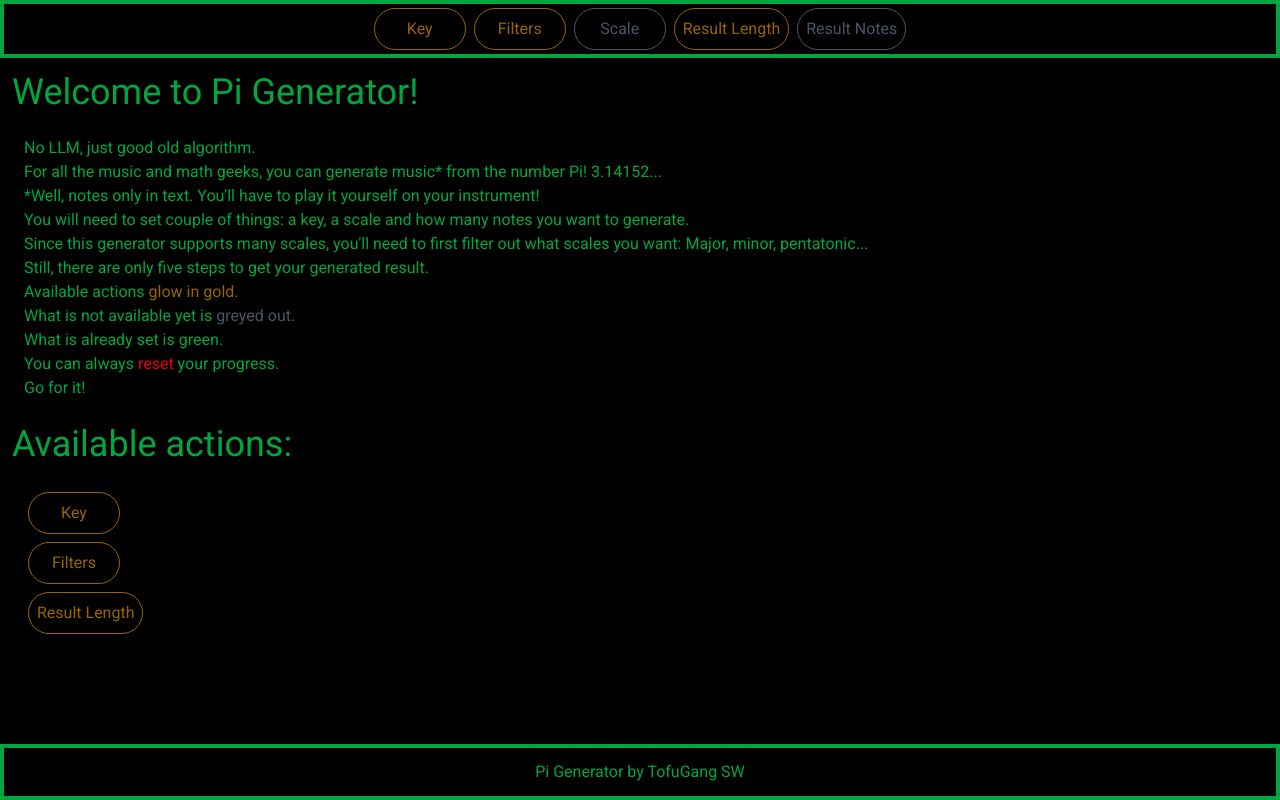
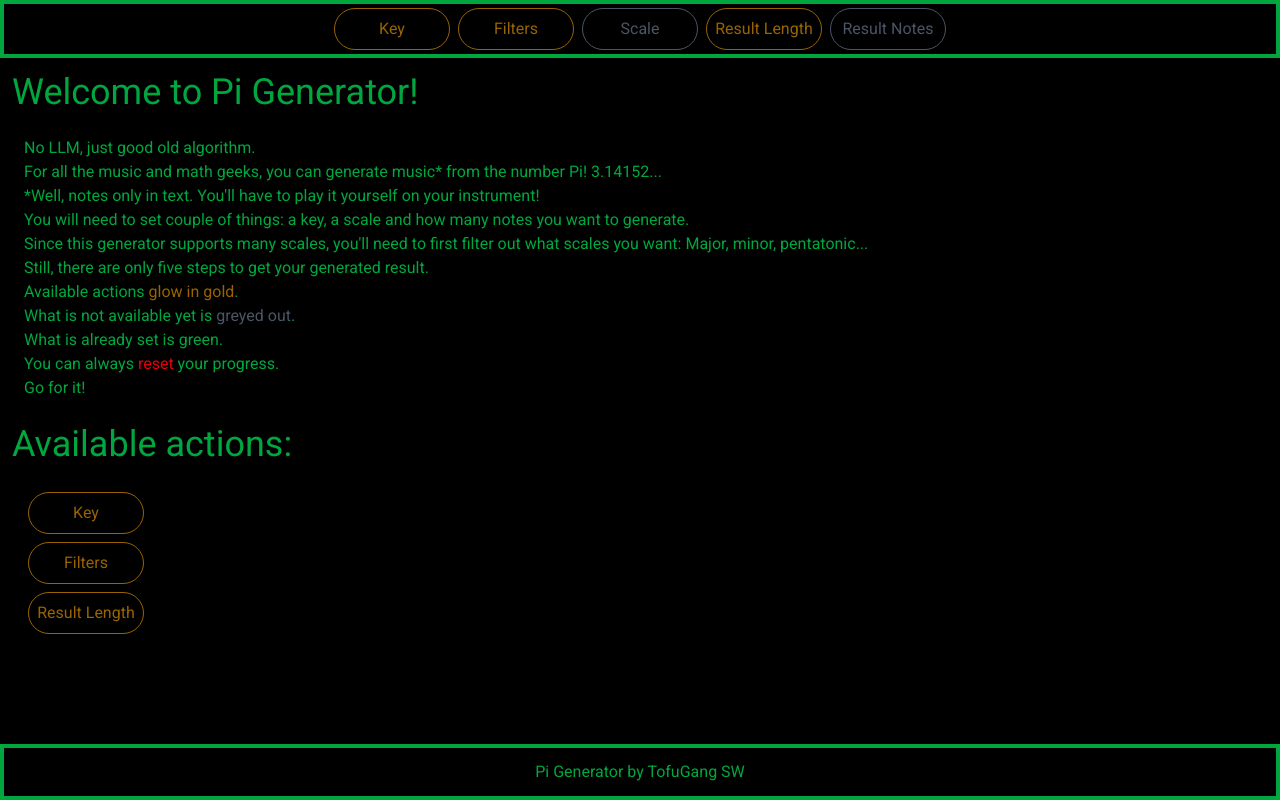
Before and after one commit to Tofu-Gang/pi-generator, a React (Vite) app: page / in a window 1280 px wide. Built offline with nearby package versions, Linux system fonts and the light colour scheme.

Commit message:
make breadcrumbs/available links buttons same length on larger screens

```diff
--- a/src/components/Button.jsx
+++ b/src/components/Button.jsx
@@ -8,7 +8,7 @@ function Button({available, done, isCurrentPage, link, display, onClick, isReset
             onClick={onClick}
         >
             <button
-                className={`text-xs lg:text-base m-1 p-2 rounded-full w-fit cursor-pointer min-w-23 whitespace-nowrap
+                className={`text-xs lg:text-base m-1 p-2 rounded-full w-fit cursor-pointer min-w-23 lg:min-w-29 whitespace-nowrap
                 ${isReset ? "text-black bg-red-600 border-red-600" : done ? isCurrentPage ?
                         "text-black bg-green-600" :
                         "text-green-600" :
```
